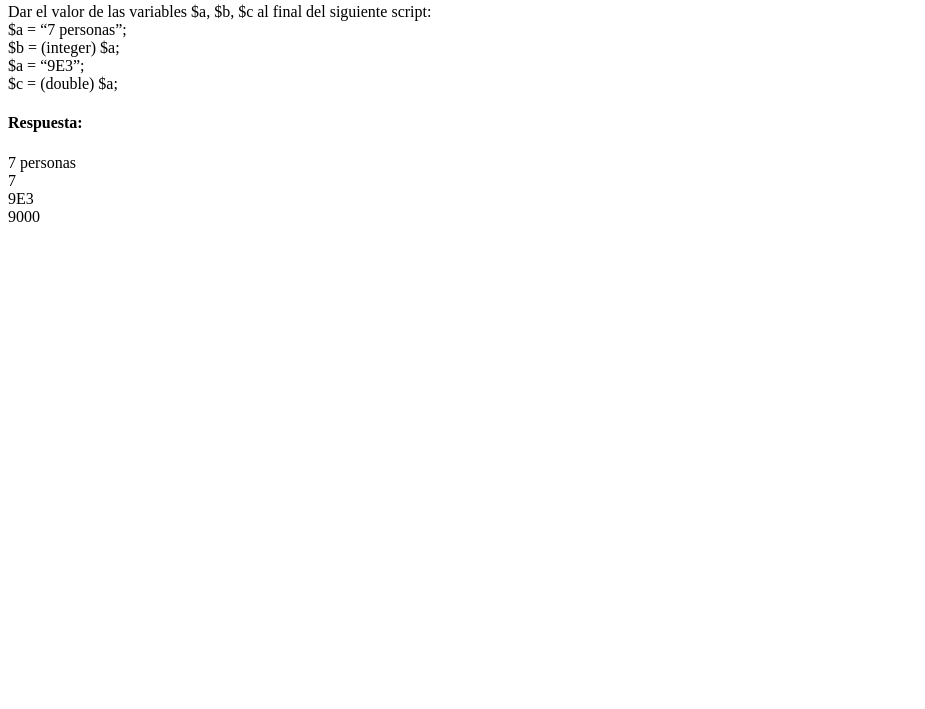
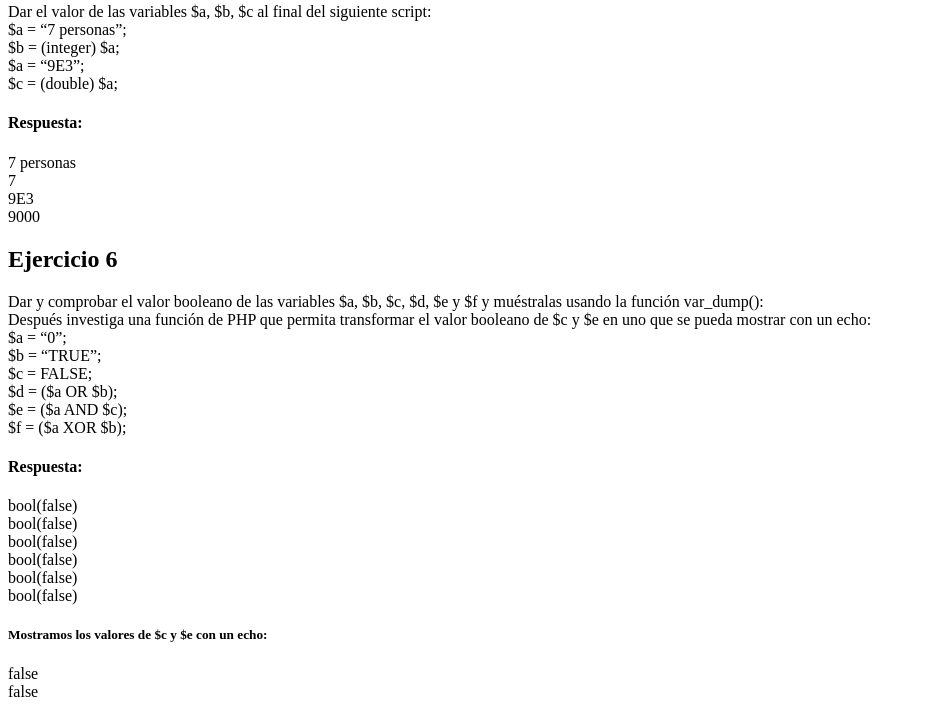
Before and after one commit to MaFeRuizS/Tec_Web, a PHP site: page / in a window 1280 px wide. Shown: the part 1337-2046 px from the top of the page, without its empty margins (0-925 px from the left). Before the commit the page ends 1559 px from the top, so only its background shows below. Run offline with PHP 8.4, Linux system fonts and the light colour scheme.

Commit message:
Se añadieron valores booleanos a las variables para comprobar su empleo con la función var_dump y así mismo con echo en algunos casos

```diff
--- a/practica/p04/index.php
+++ b/practica/p04/index.php
@@ -173,8 +173,65 @@
     $c = (double) $a;
     echo "$c";
     echo '<br>';
+    ?>
 
-    ?>
+    <h2>Ejercicio 6</h2>
+        <p>Dar y comprobar el valor booleano de las variables $a, $b, $c, $d, $e y $f y muéstralas
+        usando la función var_dump(<datos>):<br>
+        Después investiga una función de PHP que permita transformar el valor booleano de $c y $e
+        en uno que se pueda mostrar con un echo:
+        <br>
+        $a = “0”; <br>
+        $b = “TRUE”;<br>
+        $c = FALSE;<br>
+        $d = ($a OR $b);<br>
+        $e = ($a AND $c);<br>
+        $f = ($a XOR $b);
+        </p>
+
+        <?php
+        $a = "0";
+        $b = "TRUE";
+        $c = FALSE;
+        $d = ($a OR $b);
+        $e = ($a AND $c);
+        $f = ($a XOR $b);
+
+        echo '<h4>Respuesta:</h4>';
+        var_dump($a);
+        echo '<br>';
+        var_dump($b);
+        echo '<br>';
+        var_dump($c);
+        echo '<br>';
+        var_dump($d);
+        echo '<br>';
+        var_dump($e);
+        echo '<br>';
+        var_dump($f);
+
+        echo '<br>';
+
+        echo '<h5>Mostramos los valores de $c y $e con un echo: </h5>';
+        echo var_export($c, true);
+        echo '<br>';
+        echo var_export($e, true);
+        /* Resultado de PHP TESTER:
+        Respuesta:
+        string(1) "0"
+        string(4) "TRUE"
+        bool(false)
+        bool(true)
+        bool(false)
+        bool(true)
+
+        Mostramos los valores de $c y $e con un echo:
+        false
+        false
+        */
+
+
+        ?>
 
 </body>
 </html>
```
